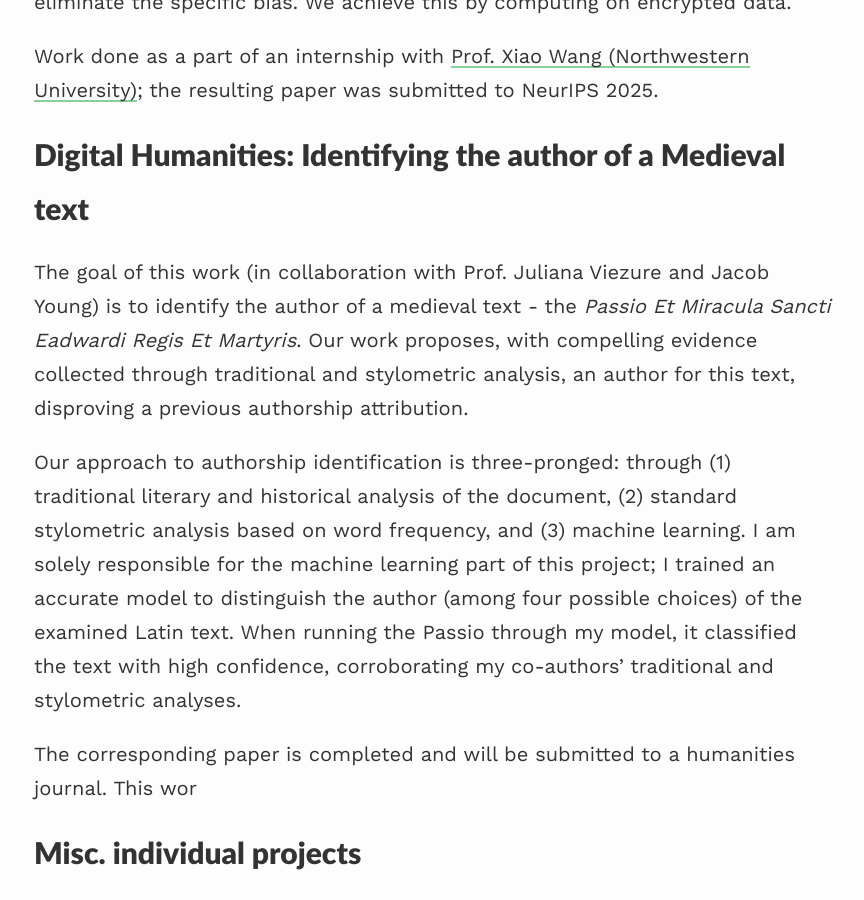
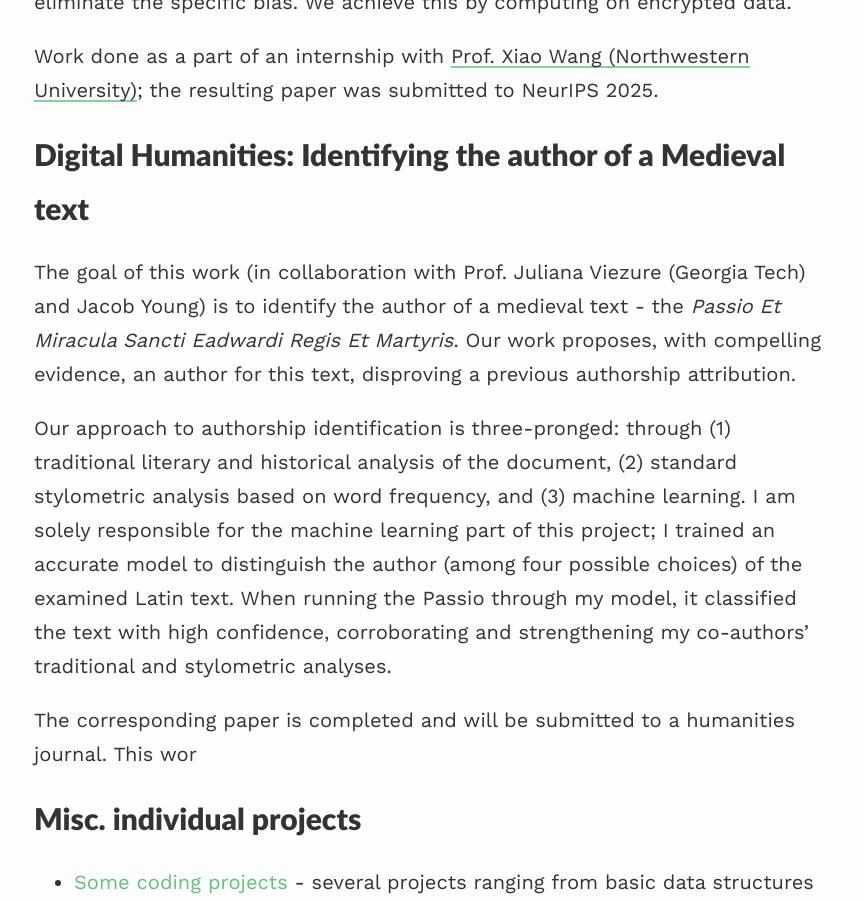
Before and after one commit to ellenkolesnikova/ellenkolesnikova.github.io, a Jekyll site: the page built from research.md, in a window 1280 px wide and 900 px high, scrolled down 1197 px. Shown: the whole window, without its empty margins (206-1070 px from the left). Built offline with Jekyll 4.4.1, drawn with Linux system fonts in a browser that asks for light colours; nearby versions of some CDN libraries.

Commit message:
Update research.md

```diff
--- a/research.md
+++ b/research.md
@@ -20,9 +20,9 @@ Work done as a part of an internship with [Prof. Xiao Wang (Northwestern Univers
 
 Digital Humanities: Identifying the author of a Medieval text
 ============
-The goal of this work (in collaboration with Prof. Juliana Viezure and Jacob Young) is to identify the author of a medieval text - the *Passio Et Miracula Sancti Eadwardi Regis Et Martyris*. Our work proposes, with compelling evidence collected through traditional and stylometric analysis, an author for this text, disproving a previous authorship attribution.
+The goal of this work (in collaboration with Prof. Juliana Viezure (Georgia Tech) and Jacob Young) is to identify the author of a medieval text - the *Passio Et Miracula Sancti Eadwardi Regis Et Martyris*. Our work proposes, with compelling evidence, an author for this text, disproving a previous authorship attribution.
 
-Our approach to authorship identification is three-pronged: through (1) traditional literary and historical analysis of the document, (2) standard stylometric analysis based on word frequency, and (3) machine learning. I am solely responsible for the machine learning part of this project; I trained an accurate model to distinguish the author (among four possible choices) of the examined Latin text. When running the Passio through my model, it classified the text with high confidence, corroborating my co-authors' traditional and stylometric analyses.
+Our approach to authorship identification is three-pronged: through (1) traditional literary and historical analysis of the document, (2) standard stylometric analysis based on word frequency, and (3) machine learning. I am solely responsible for the machine learning part of this project; I trained an accurate model to distinguish the author (among four possible choices) of the examined Latin text. When running the Passio through my model, it classified the text with high confidence, corroborating and strengthening my co-authors' traditional and stylometric analyses.
 
 The corresponding paper is completed and will be submitted to a humanities journal. This wor
 
```
